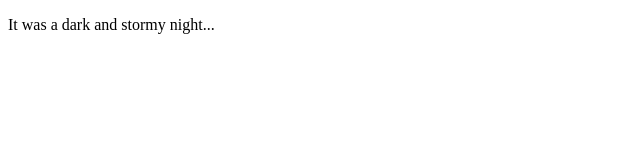
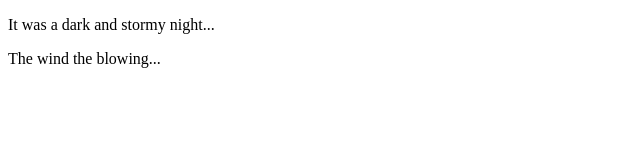
Before and after one commit to jetch5/fireside-story, a plain HTML site: page index.html in a window 1280 px wide. Shown: the whole page, without its empty margins (0-640 px from the left). Drawn offline with Linux system fonts and the light colour scheme.

Commit message:
added second line of story

```diff
--- a/index.html
+++ b/index.html
@@ -2,5 +2,6 @@
 <html>
     <body>
         <p>It was a dark and stormy night...</p>
+        <p>The wind the blowing...</p>
     </body>
 </html>
```
